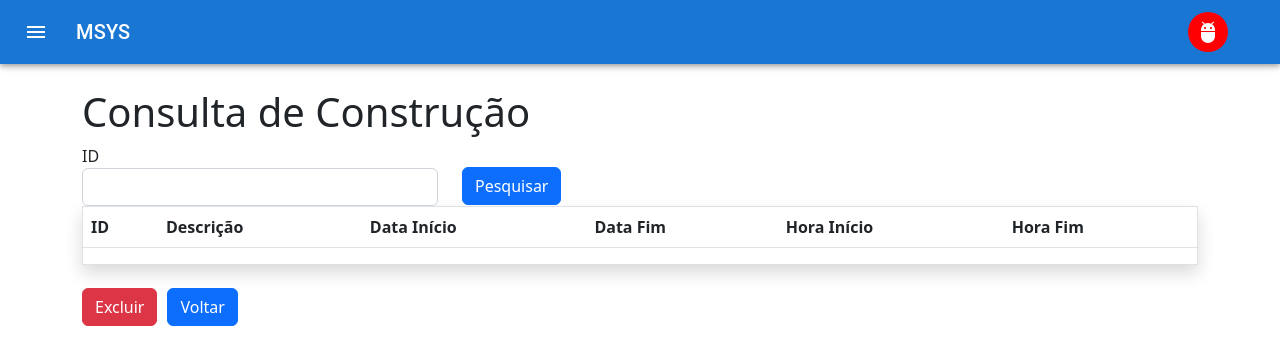
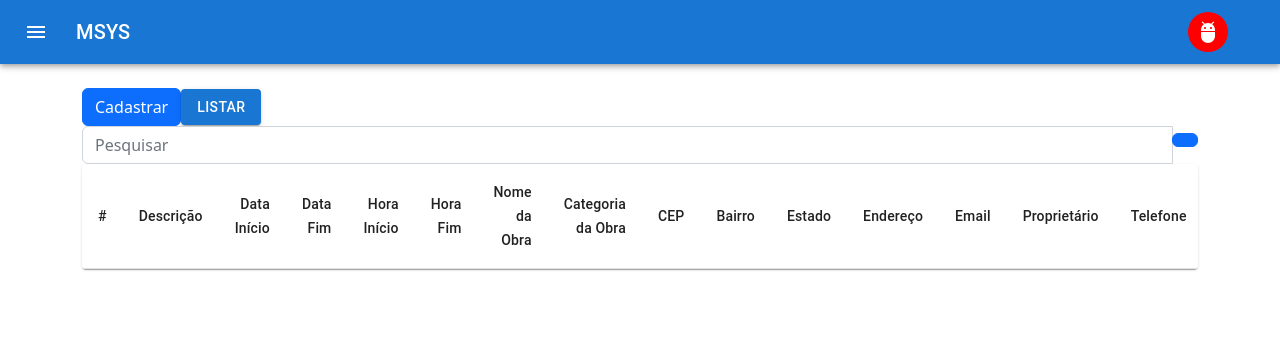
Before and after one commit to vinicius-batista-dev/gerenciamento-cloud, a React (Create React App) app: page /consultaConstrucao in a window 1280 px wide. Shown: the top 364 px of the page. Built offline with nearby package versions, Linux system fonts and the light colour scheme; sample sign-in values are in the browser's storage.

Commit message:
fix consultando os dados

```diff
--- a/package.json
+++ b/package.json
@@ -15,6 +15,7 @@
     "axios": "^1.1.3",
     "bootstrap": "^5.2.2",
     "email-alert": "^1.0.0",
+    "material-ui-search-bar": "^1.0.0",
     "push-notification": "^0.2.5",
     "react": "^18.2.0",
     "react-bootstrap": "^2.6.0",
--- a/src/pages/ConstrucaoService.jsx
+++ b/src/pages/ConstrucaoService.jsx
@@ -10,6 +10,7 @@ import CardContent from "@mui/material/CardContent";
 import CardMedia from "@mui/material/CardMedia";
 import Button from "@mui/material/Button";
 import Typography from "@mui/material/Typography";
+
 
 const ConstrucaoService = () => {
   const [descricao, setDescricao] = useState("");
--- a/src/pages/ConsultaConstrucao.jsx
+++ b/src/pages/ConsultaConstrucao.jsx
@@ -1,17 +1,43 @@
-import React from "react";
+import React, { useState } from "react";
 import "bootstrap/dist/css/bootstrap.min.css";
 import { Link, redirect, useNavigation } from "react-router-dom";
 import axios from "axios";
 import { useNavigate, Navigate } from "react-router-dom";
-import { Search } from "react-router-dom";
+import Table from "@material-ui/core/Table";
+import TableBody from "@material-ui/core/TableBody";
+import TableCell from "@material-ui/core/TableCell";
+import TableContainer from "@material-ui/core/TableContainer";
+import TableHead from "@material-ui/core/TableHead";
+import TableRow from "@material-ui/core/TableRow";
+import Paper from "@material-ui/core/Paper";
+import SearchBar from "material-ui-search-bar";
+import { Button } from "@mui/material";
+import { Form, Modal } from "react-bootstrap";
 
 const ConsultaConstrucao = () => {
-  const [construcaoId, setConstrucaoId] = React.useState("");
-  const [construcaoDescricao, setConstrucaoDescricao] = React.useState("");
-  const [construcaoDataInicio, setConstrucaoDataInicio] = React.useState("");
-  const [construcaoDataFim, setConstrucaoDataFim] = React.useState("");
-  const [construcaoHoraInicio, setConstrucaoHoraInicio] = React.useState("");
-  const [construcaoHoraFim, setConstrucaoHoraFim] = React.useState("");
+  const [construcao, setConstrucao] = useState([]);
+  const [loading, setLoading] = useState(false);
+  const [show, setShow] = useState(false);
+  const [id, setId] = useState(0);
+  const [descricao, setDescricao] = useState("");
+  const [dataInicio, setDataInicio] = useState("");
+  const [dataFim, setDataFim] = useState("");
+  const [horaInicio, setHoraInicio] = useState("");
+  const [horaFim, setHoraFim] = useState("");
+  const [nomeDaObra, setNomeDaObra] = useState("");
+  const [categoriaObra, setCategoriaObra] = useState("");
+  const [cep, setCep] = useState("");
+  const [bairro, setBairro] = useState("");
+  const [estado, setEstado] = useState("");
+  const [endereco, setEndereco] = useState("");
+  const [email, setEmail] = useState("");
+  const [proprietario, setProprietario] = useState("");
+  const [telefone, setTelefone] = useState("");
+  const [complemento, setComplemento] = useState("");
+  const [cidade, setCidade] = useState("");
+  const [valor, setValor] = useState("");
+  const [imagem, setImagem] = useState("");
+  const [status, setStatus] = useState("");
 
   const navigate = useNavigate();
 
@@ -21,109 +47,291 @@ const ConsultaConstrucao = () => {
     },
   };
 
-
   if (!localStorage.getItem("token")) {
     navigate("/");
   }
 
-  const handleSearch = async (e) => {
+  const api = "https://api-cloud-gerencia.herokuapp.com/api/construcao";
+
+  const listarConstrucao = async (e) => {
     e.preventDefault();
-    try {
-      const response = await axios.get(
-        "https://api-cloud-gerencia.herokuapp.com/api/construcao/" +
-          construcaoId,
-        config
-      );
-      setConstrucaoId(response.data.id);
-      setConstrucaoDescricao(response.data.descricao);
-      setConstrucaoDataInicio(response.data.dataInicio);
-      setConstrucaoDataFim(response.data.dataFim);
-      setConstrucaoHoraInicio(response.data.horaInicio);
-      setConstrucaoHoraFim(response.data.horaFim);
-    } catch (error) {
+    setLoading(true);
+    await axios
+      .get(api, config)
+      .then((response) => {
+        setConstrucao(response.data);
+        setLoading(false);
+      })
+      .catch((error) => {
         console.log(error);
-    }
+      });
   };
 
-  const handleDelete = async (e) => {
+  const handleClose = () => setShow(false);
+
+  const handleShow = (id) => {
+    setId(id);
+    setShow(true);
+  };
+
+  const handleDelete = async (id) => {
+    await axios.delete(api + "/" + id, config).then((response) => {
+      listarConstrucao();
+      handleClose();
+    });
+  };
+
+  const handleEdit = async (id) => {
+    await axios.get(api + "/" + id, config).then((response) => {
+      setId(response.data.id);
+      setDescricao(response.data.descricao);
+      setDataInicio(response.data.dataInicio);
+      setDataFim(response.data.dataFim);
+      setHoraInicio(response.data.horaInicio);
+      setHoraFim(response.data.horaFim);
+      setNomeDaObra(response.data.nomeDaObra);
+      setCategoriaObra(response.data.categoriaObra);
+      setCep(response.data.cep);
+      setBairro(response.data.bairro);
+      setEstado(response.data.estado);
+      setEndereco(response.data.endereco);
+      setEmail(response.data.email);
+      setProprietario(response.data.proprietario);
+      setTelefone(response.data.telefone);
+      setComplemento(response.data.complemento);
+      setCidade(response.data.cidade);
+      setValor(response.data.valor);
+      setImagem(response.data.imagem);
+      setStatus(response.data.status);
+      handleClose();
+    });
+  };
+
+  const handleUpdate = async (e) => {
     e.preventDefault();
-    try {
-      const response = await axios.delete(
-        "https://api-cloud-gerencia.herokuapp.com/api/construcao/" +
-          construcaoId,
-        config
-      );
-      navigate("/listarConstrucao");
-    } catch (error) {
-      console.log(error);
-    }
+    const data = {
+      id: id,
+      descricao: descricao,
+      dataInicio: dataInicio,
+      dataFim: dataFim,
+      horaInicio: horaInicio,
+      horaFim: horaFim,
+      nomeDaObra: nomeDaObra,
+      categoriaObra: categoriaObra,
+      cep: cep,
+      bairro: bairro,
+      estado: estado,
+      endereco: endereco,
+      email: email,
+      proprietario: proprietario,
+      telefone: telefone,
+      complemento: complemento,
+      cidade: cidade,
+      valor: valor,
+      imagem: imagem,
+      status: status,
+    };
+
+    await axios.put(api, data, config).then((response) => {
+      listarConstrucao();
+    });
+  };
+
+  const formataData = (data) => {
+    const dataFormatada = new Date(data);
+    return dataFormatada.toLocaleDateString("pt-BR");
+  };
+
+  //Deve buscar os dados da tabela e filtrar conforme o que for digitado no campo de busca
+  const [search, setSearch] = useState("");
+
+  const handleChange = (e) => {
+    setSearch(e.target.value);
   };
 
   return (
+    <div>
       <div className="container">
-      <div className="py-4">
-        <h1>Consulta de Construção</h1>
-        <form onSubmit={handleSearch}>
         <div className="row">
-            <div className="col-md-4">
-              <div className="form-group">
-                <label htmlFor="construcaoId">ID</label>
+          <div className="col-12">
+            <br />
+            <button
+              type="button"
+              className="btn btn-primary"
+              onClick={() => navigate("/construcaoService")}
+            >
+              Cadastrar
+            </button>
+            <Button variant="contained" onClick={listarConstrucao}>
+              Listar
+            </Button>
+          </div>
+          <br />
+          <br />
+          <div className="col-12">
+            <div className="input-group">
               <input
                 type="text"
                 className="form-control"
-                  id="construcaoId"
-                  value={construcaoId}
-                  onChange={(e) => setConstrucaoId(e.target.value)}
+                placeholder="Pesquisar"
+                value={search}
+                onChange={handleChange}
               />
-              </div>
-            </div>
-            <div className="col-md-4" style={{ marginTop: 23 }}>
-              <button className="btn btn-primary" type="submit">
-                Pesquisar
+              <div className="input-group-append">
+                <button className="btn btn-primary" type="button">
+                  <i className="fa fa-search"></i>
                 </button>
               </div>
             </div>
-        </form>
-        <table className="table border shadow">
-          <thead className="thead-dark">
-            <tr>
-              <th scope="col">ID</th>
-              <th scope="col">Descrição</th>
-              <th scope="col">Data Início</th>
-              <th scope="col">Data Fim</th>
-              <th scope="col">Hora Início</th>
-              <th scope="col">Hora Fim</th>
-            </tr>
-          </thead>
-          <tbody>
-            <tr>
-              <th scope="row">{construcaoId}</th>
-              <td>{construcaoDescricao}</td>
-              <td>{construcaoDataInicio}</td>
-              <td>{construcaoDataFim}</td>
-              <td>{construcaoHoraInicio}</td>
-              <td>{construcaoHoraFim}</td>
-            </tr>
-          </tbody>
-        </table>
-        <div className="col-md-4" style={{ marginTop: 23 }}>
+          </div>
+        </div>
+        <div className="row">
+          <div className="col-12">
+            <TableContainer component={Paper}>
+              <Table sx={{ minWidth: 650 }} aria-label="simple table">
+                <TableHead>
+                  <TableRow>
+                    <TableCell>#</TableCell>
+                    <TableCell align="right">Descrição</TableCell>
+                    <TableCell align="right">Data Início</TableCell>
+                    <TableCell align="right">Data Fim</TableCell>
+                    <TableCell align="right">Hora Início</TableCell>
+                    <TableCell align="right">Hora Fim</TableCell>
+                    <TableCell align="right">Nome da Obra</TableCell>
+                    <TableCell align="right">Categoria da Obra</TableCell>
+                    <TableCell align="right">CEP</TableCell>
+                    <TableCell align="right">Bairro</TableCell>
+                    <TableCell align="right">Estado</TableCell>
+                    <TableCell align="right">Endereço</TableCell>
+                    <TableCell align="right">Email</TableCell>
+                    <TableCell align="right">Proprietário</TableCell>
+                    <TableCell align="right">Telefone</TableCell>
+                    <TableCell align="right">Complemento</TableCell>
+                    <TableCell align="right">Cidade</TableCell>
+                    <TableCell align="right">Valor</TableCell>
+                    <TableCell align="right">Status</TableCell>
+
+                    <TableCell align="right">Ações</TableCell>
+                  </TableRow>
+                </TableHead>
+                <TableBody>
+                  {construcao.map((row) => (
+                    <TableRow
+                      key={row.id}
+                      sx={{ "&:last-child td, &:last-child th": { border: 0 } }}
+                    >
+                      <TableCell component="th" scope="row">
+                        {row.id}
+                      </TableCell>
+                      <TableCell align="right">{row.descricao}</TableCell>
+                      <TableCell align="right">
+                        {formataData(row.dataInicio)}
+                      </TableCell>
+                      <TableCell align="right">
+                        {formataData(row.dataFim)}
+                      </TableCell>
+                      <TableCell align="right">{row.horaInicio}</TableCell>
+                      <TableCell align="right">{row.horaFim}</TableCell>
+                      <TableCell align="right">{row.nomeDaObra}</TableCell>
+                      <TableCell align="right">{row.categoriaObra}</TableCell>
+                      <TableCell align="right">{row.cep}</TableCell>
+                      <TableCell align="right">{row.bairro}</TableCell>
+                      <TableCell align="right">{row.estado}</TableCell>
+                      <TableCell align="right">{row.endereco}</TableCell>
+                      <TableCell align="right">{row.email}</TableCell>
+                      <TableCell align="right">{row.proprietario}</TableCell>
+                      <TableCell align="right">{row.telefone}</TableCell>
+                      <TableCell align="right">{row.complemento}</TableCell>
+                      <TableCell align="right">{row.cidade}</TableCell>
+                      <TableCell align="right">{row.valor}</TableCell>
+                      <TableCell align="right">{row.status}</TableCell>
+                      <TableCell align="right">
                         <button
+                          type="button"
+                          className="btn btn-primary"
+                          onClick={() => handleEdit(row.id)}
+                        >
+                          Editar
+                        </button>
+                        <button
+                          type="button"
                           className="btn btn-danger"
-            type="submit"
-            onClick={handleDelete}
+                          onClick={() => handleDelete(row.id)}
                         >
                           Excluir
                         </button>
-
-          <Link
-            style={{ marginLeft: "10px" }}
-            className="btn btn-primary"
-            to="/listarConstrucao"
-          >
-            Voltar
-          </Link>
+                      </TableCell>
+                    </TableRow>
+                  ))}
+                </TableBody>
+              </Table>
+            </TableContainer>
           </div>
         </div>
+      </div>
+
+      <Modal show={show} onHide={handleClose}>
+        <Modal.Header closeButton>
+          <Modal.Title>Editar Construção</Modal.Title>
+        </Modal.Header>
+        <Modal.Body>
+          <Form>
+            <Form.Group className="mb-3" controlId="formBasicEmail">
+              <Form.Label>Descrição</Form.Label>
+              <Form.Control
+                type="text"
+                placeholder="Descrição"
+                value={descricao}
+                onChange={(e) => setDescricao(e.target.value)}
+              />
+            </Form.Group>
+            <Form.Group className="mb-3" controlId="formBasicEmail">
+              <Form.Label>Data Início</Form.Label>
+              <Form.Control
+                type="date"
+                placeholder="Data Início"
+                value={dataInicio}
+                onChange={(e) => setDataInicio(e.target.value)}
+              />
+            </Form.Group>
+            <Form.Group className="mb-3" controlId="formBasicEmail">
+              <Form.Label>Data Fim</Form.Label>
+              <Form.Control
+                type="date"
+                placeholder="Data Fim"
+                value={dataFim}
+                onChange={(e) => setDataFim(e.target.value)}
+              />
+            </Form.Group>
+            <Form.Group className="mb-3" controlId="formBasicEmail">
+              <Form.Label>Hora Início</Form.Label>
+              <Form.Control
+                type="time"
+                placeholder="Hora Início"
+                value={horaInicio}
+                onChange={(e) => setHoraInicio(e.target.value)}
+              />
+            </Form.Group>
+            <Form.Group className="mb-3" controlId="formBasicEmail">
+              <Form.Label>Hora Fim</Form.Label>
+              <Form.Control
+                type="time"
+                placeholder="Hora Fim"
+                value={horaFim}
+                onChange={(e) => setHoraFim(e.target.value)}
+              />
+            </Form.Group>
+          </Form>
+        </Modal.Body>
+        <Modal.Footer>
+          <Button variant="secondary" onClick={handleClose}>
+            Fechar
+          </Button>
+          <Button variant="primary" onClick={handleUpdate}>
+            Salvar
+          </Button>
+        </Modal.Footer>
+      </Modal>
     </div>
   );
 };
--- a/src/pages/FuncionarioService.jsx
+++ /dev/null
@@ -1,5 +0,0 @@
-import React, { useState } from "react";
-import { Navigate, useNavigate } from "react-router-dom";
-import "bootstrap/dist/css/bootstrap.min.css";
-import { Link } from "react-router-dom";
-import axios from "axios";
```
Also changed, not shown: 1 other file (tests, documents, lock files or other folders). Lines whose indentation alone changed are shown as unchanged.
